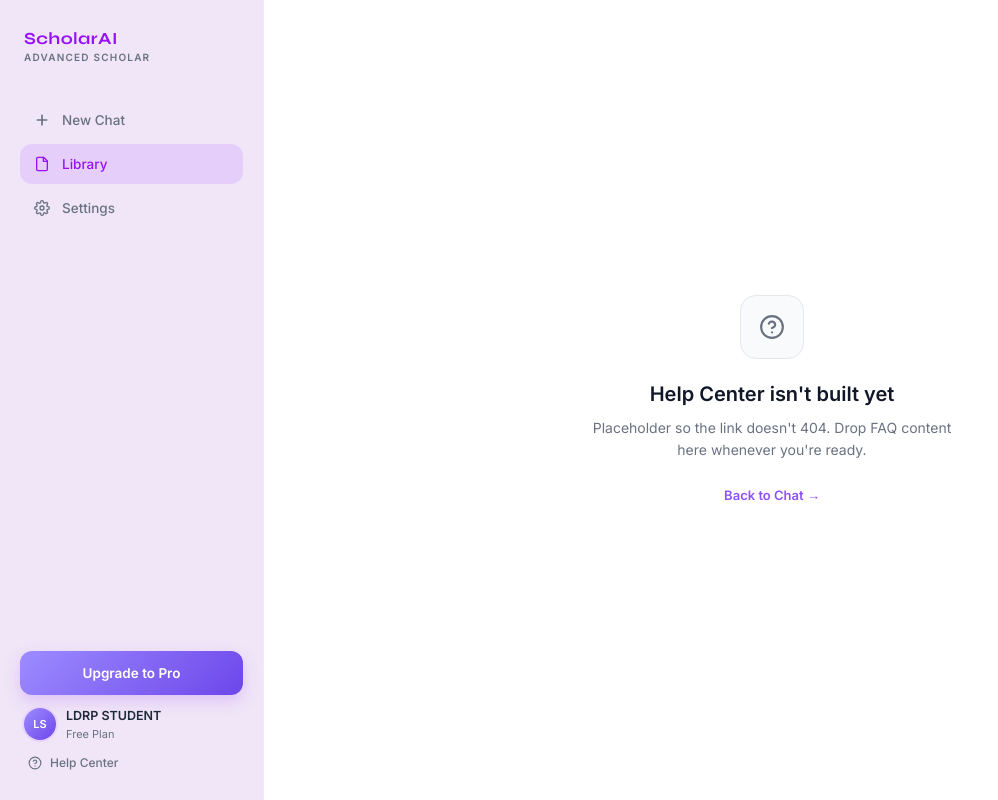
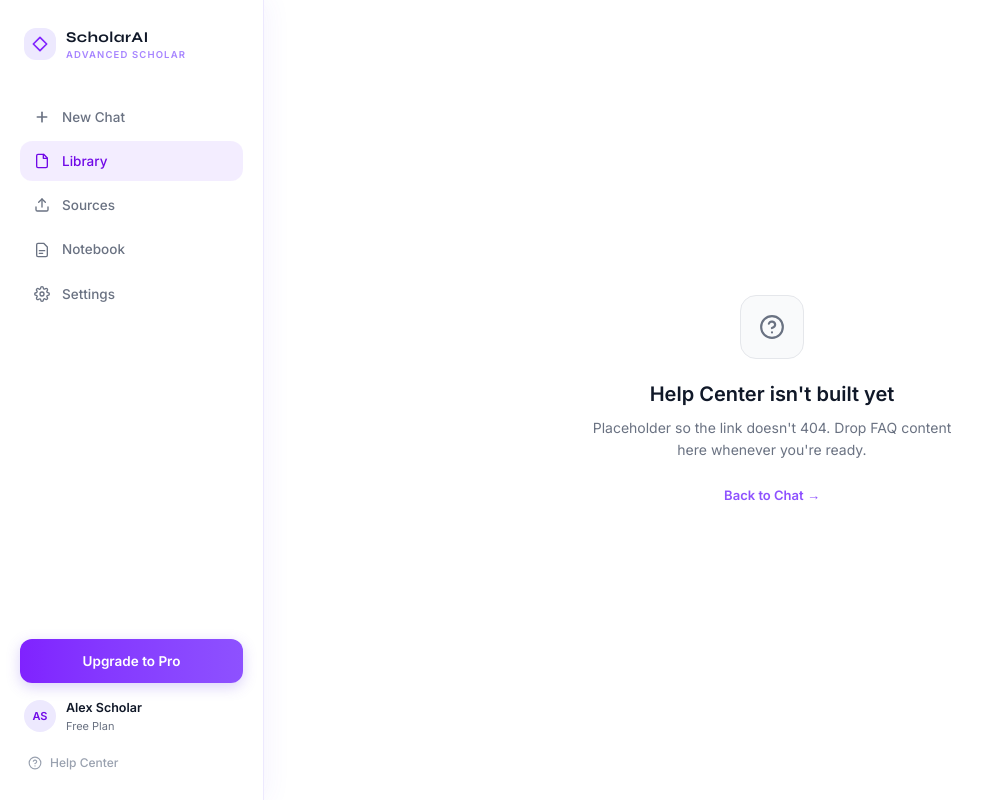
Before and after one commit to ayushgoswami12/pdfAns, a Next.js app in the folder rag-frontend/: page /help in a window 1280 px wide. Shown: the whole page, without its empty margins (0-998 px from the left). Built offline with nearby package versions, Linux system fonts and the light colour scheme.

Commit message:
version 2

```diff
--- a/rag-frontend/app/notebook/page.tsx
+++ b/rag-frontend/app/notebook/page.tsx
@@ -1,5 +1,7 @@
 // FILE: app/notebook/page.tsx
+
 "use client";
+
 
 import { useEffect, useState } from "react";
 import Link from "next/link";
@@ -20,7 +22,7 @@ export default function NotebookPage() {
   });
 
   useEffect(() => {
-    document.title = "Notebook · ScholarAI";
+    document.title = " Notebook · ScholarAI ";
   }, []);
 
   // Self-running demo loop so the animation is visible on load without
@@ -50,7 +52,7 @@ export default function NotebookPage() {
 
   return (
     <div className="flex h-[100dvh] w-full overflow-hidden bg-white text-gray-900 antialiased">
-      <Sidebar active="library" isOpen={isSidebarOpen} onClose={() => setIsSidebarOpen(false)} />
+      <Sidebar active="notebook" isOpen={isSidebarOpen} onClose={() => setIsSidebarOpen(false)} />
 
       <main className="flex-1 flex flex-col min-w-0">
         <TopBar mode="global" activeTab="notebook" onOpenSidebar={() => setIsSidebarOpen(true)} />
--- a/rag-frontend/app/sources/page.tsx
+++ b/rag-frontend/app/sources/page.tsx
@@ -106,7 +106,7 @@ export default function SourcesPage() {
 
   return (
     <div className="flex h-[100dvh] w-full overflow-hidden bg-white text-gray-900 antialiased">
-      <Sidebar active="library" isOpen={isSidebarOpen} onClose={() => setIsSidebarOpen(false)} />
+      <Sidebar active="sources" isOpen={isSidebarOpen} onClose={() => setIsSidebarOpen(false)} />
 
       <main className="flex-1 flex flex-col min-w-0">
         <TopBar mode="global" activeTab="sources" onOpenSidebar={() => setIsSidebarOpen(true)} />
--- a/rag-frontend/components/Sidebar.tsx
+++ b/rag-frontend/components/Sidebar.tsx
@@ -6,12 +6,14 @@ import {
   IconDiamond,
   IconPlus,
   IconFile,
+  IconUpload,
+  IconNotepad,
   IconMessage,
   IconSettings,
   IconClose,
   IconHelp,
+  IconTrash,
 } from "./icons";
-import { ACCENT_GRADIENT, PANEL_BTN } from "@/lib/theme";
 
 export interface HistoryItem {
   id: string | number;
@@ -19,22 +21,12 @@ export interface HistoryItem {
 }
 
 interface SidebarProps {
-  /** Which top-level nav item is highlighted. The Sources view lives under
-   *  "Library" in these mockups — there's no separate sidebar entry for it. */
-  active: "new-chat" | "library" | "settings";
-  /** Only the Chat page mockup shows a "Recent History" list — Sources and
-   *  Library leave it out. Pass true to render it. */
+  active: "new-chat" | "library" | "sources" | "notebook" | "settings";
   showRecentHistory?: boolean;
   historyItems?: HistoryItem[];
   activeHistoryId?: string | number | null;
   onSelectHistory?: (id: string | number) => void;
-  /** When on the chat page itself, clicking "New Chat" needs to reset
-   *  local state directly — navigating to /chat is a no-op if you're
-   *  already there, and even from elsewhere it would just have the
-   *  session-restore effect on the chat page immediately reload the
-   *  last conversation from localStorage, undoing "new chat" instantly.
-   *  Pass this from the chat page; other pages can leave it out and
-   *  just navigate + rely on the localStorage clear below. */
+  onDeleteHistory?: (id: string | number) => void;
   onNewChat?: () => void;
   isOpen?: boolean;
   onClose?: () => void;
@@ -43,14 +35,12 @@ interface SidebarProps {
 // Must match the key used in app/chat/page.tsx's session-restore effect.
 const LAST_SESSION_KEY = "scholarai:lastSessionId";
 
-/**
- * NOTE on the footer: the Sources and Library screenshots show a
- * name/plan chip ("Alex Scholar" / "User Profile · Free Plan"), while the
- * Chat screenshot swaps that for a "Help Center" link instead. Rather than
- * have the footer change shape page-to-page, this merges both — profile
- * chip on top, Help Center underneath — consistently everywhere. Flag it
- * if you'd rather match each screenshot exactly.
- */
+// Light theme: Inactive is cool gray, hover is soft purple, Active is bold violet
+const NAV_LINK =
+  "flex items-center gap-3 px-3.5 py-2.5 rounded-xl text-[13.5px] font-medium transition-all duration-200";
+const NAV_ACTIVE = "bg-violet-500/10 text-violet-700 font-bold";
+const NAV_INACTIVE = "text-gray-500 hover:text-violet-700 hover:bg-violet-50";
+
 export default function Sidebar({
   active,
   showRecentHistory = false,
@@ -58,27 +48,32 @@ export default function Sidebar({
   onNewChat,
   activeHistoryId = null,
   onSelectHistory,
+  onDeleteHistory,
   isOpen = false,
   onClose,
 }: SidebarProps) {
   return (
     <aside
-      className={`fixed md:relative top-0 left-0 h-full z-50 w-[85%] max-w-[280px] md:max-w-none md:w-[264px] flex flex-col shrink-0 px-5 py-7 bg-purple-800/10 backdrop-blur-xl border-r border-purple-100 transition-transform duration-400 ease-[cubic-bezier(0.16,1,0.3,1)] ${
+      className={`fixed md:relative top-0 left-0 h-full z-50 w-[85%] max-w-[280px] md:max-w-none md:w-[264px] flex flex-col shrink-0 px-5 py-7 bg-white/90 backdrop-blur-xl border-r border-violet-100 shadow-[4px_0_24px_rgba(109,70,234,0.06)] transition-transform duration-400 ease-[cubic-bezier(0.16,1,0.3,1)] ${
         isOpen ? "translate-x-0" : "-translate-x-full md:translate-x-0"
       }`}
     >
       <div className="flex items-center justify-between mb-9 pl-1">
-        {/* Updated to Link to act as a clickable home button */}
-        <Link href="/" className="flex flex-col leading-tight select-none hover:opacity-70 transition-opacity cursor-pointer">
-          <span className="font-brand text-[17px] font-bold tracking-wide text-purple-600">ScholarAI</span>
-          <span className="text-[10px] font-semibold text-gray-500 tracking-[0.12em] uppercase mt-0.5">
+        <Link href="/" className="flex items-center gap-2.5 select-none hover:opacity-70 transition-opacity">
+          <div className="w-8 h-8 rounded-xl bg-violet-100 flex items-center justify-center shrink-0">
+            <IconDiamond width={16} height={16} className="text-violet-600" />
+          </div>
+          <div className="flex flex-col leading-tight">
+            <span className="font-brand text-[15px] font-bold tracking-wide text-gray-900">ScholarAI</span>
+            <span className="text-[9.5px] font-bold text-violet-400 tracking-[0.12em] uppercase mt-0.5">
               Advanced Scholar
             </span>
+          </div>
         </Link>
         {onClose && (
           <button
             onClick={onClose}
-            className="md:hidden w-8 h-8 rounded-lg bg-purple-50 border border-purple-100 text-purple-500 hover:text-purple-700 flex items-center justify-center"
+            className="md:hidden w-8 h-8 rounded-lg bg-gray-50 border border-gray-200 text-gray-500 hover:text-violet-600 flex items-center justify-center transition-colors"
           >
             <IconClose />
           </button>
@@ -92,28 +87,24 @@ export default function Sidebar({
             if (typeof window !== "undefined") localStorage.removeItem(LAST_SESSION_KEY);
             onNewChat?.();
           }}
-          className={`flex items-center gap-3 px-3.5 py-2.5 rounded-xl text-[13.5px] font-medium transition-colors ${
-            active === "new-chat" ? "bg-purple-500/15 text-purple-600" : "text-gray-500 hover:text-purple-600 hover:bg-purple-50"
-          }`}
+          className={`${NAV_LINK} ${active === "new-chat" ? NAV_ACTIVE : NAV_INACTIVE}`}
         >
           <IconPlus width={16} height={16} />
           New Chat
         </Link>
-        <Link
-          href="/library"
-          className={`flex items-center gap-3 px-3.5 py-2.5 rounded-xl text-[13.5px] font-medium transition-colors ${
-            active === "library" ? "bg-purple-500/15 text-purple-600" : "text-gray-500 hover:text-purple-600 hover:bg-purple-50"
-          }`}
-        >
+        <Link href="/library" className={`${NAV_LINK} ${active === "library" ? NAV_ACTIVE : NAV_INACTIVE}`}>
           <IconFile width={16} height={16} />
           Library
         </Link>
-        <Link
-          href="/settings"
-          className={`flex items-center gap-3 px-3.5 py-2.5 rounded-xl text-[13.5px] font-medium transition-colors ${
-            active === "settings" ? "bg-purple-500/15 text-purple-600" : "text-gray-500 hover:text-purple-600 hover:bg-purple-50"
-          }`}
-        >
+        <Link href="/sources" className={`${NAV_LINK} ${active === "sources" ? NAV_ACTIVE : NAV_INACTIVE}`}>
+          <IconUpload width={16} height={16} />
+          Sources
+        </Link>
+        <Link href="/notebook" className={`${NAV_LINK} ${active === "notebook" ? NAV_ACTIVE : NAV_INACTIVE}`}>
+          <IconNotepad width={16} height={16} />
+          Notebook
+        </Link>
+        <Link href="/settings" className={`${NAV_LINK} ${active === "settings" ? NAV_ACTIVE : NAV_INACTIVE}`}>
           <IconSettings width={16} height={16} />
           Settings
         </Link>
@@ -121,55 +112,61 @@ export default function Sidebar({
 
       {showRecentHistory && (
         <div className="flex-1 overflow-y-auto custom-scrollbar -mx-1 px-1">
-          <p className="text-[10.5px] font-bold tracking-[0.12em] uppercase mb-2.5 text-gray-500 pl-2.5">
+          <p className="text-[10.5px] font-bold tracking-[0.12em] uppercase mb-2.5 text-gray-400 pl-2.5">
             Recent History
           </p>
           <div className="space-y-1">
             {historyItems.map((item) => {
               const isActive = activeHistoryId === item.id;
               return (
+                <div key={item.id} className="group relative">
                   <button
-                  key={item.id}
                     onClick={() => onSelectHistory?.(item.id)}
-                  className={`w-full flex items-center gap-2.5 px-3.5 py-2.5 rounded-xl text-left transition-colors ${
-                    isActive ? "bg-purple-500/15 text-purple-600" : "text-gray-500 hover:text-purple-600 hover:bg-purple-50"
+                    className={`w-full flex items-center gap-2.5 pl-3.5 pr-9 py-2.5 rounded-xl text-left transition-all duration-200 ${
+                      isActive ? NAV_ACTIVE : NAV_INACTIVE
                     }`}
                   >
                     <IconMessage width={14} height={14} className="shrink-0" />
                     <span className="truncate text-[13.5px] font-medium">{item.title}</span>
                   </button>
+                  {onDeleteHistory && (
+                    <button
+                      onClick={(e) => {
+                        e.stopPropagation();
+                        onDeleteHistory(item.id);
+                      }}
+                      aria-label={`Delete "${item.title}"`}
+                      className={`absolute right-2 top-1/2 -translate-y-1/2 w-6 h-6 rounded-lg flex items-center justify-center opacity-0 group-hover:opacity-100 transition-all duration-200 ${
+                        isActive ? "text-violet-500 hover:text-red-500 hover:bg-red-50" : "text-gray-400 hover:text-red-500 hover:bg-red-50"
+                      }`}
+                    >
+                      <IconTrash width={13} height={13} />
+                    </button>
+                  )}
+                </div>
               );
             })}
           </div>
         </div>
       )}
-
       {!showRecentHistory && <div className="flex-1" />}
 
       <div className="mt-6 flex flex-col gap-3">
-        <button
-          className="w-full py-3 rounded-xl text-white text-[13.5px] font-bold shadow-[0_6px_16px_rgba(168,85,247,0.25)] hover:shadow-[0_8px_20px_rgba(168,85,247,0.4)] transition-shadow"
-          style={{ background: ACCENT_GRADIENT }}
-        >
+        <button className="w-full py-3 rounded-xl bg-gradient-to-r from-violet-600 to-violet-500 text-white text-[13.5px] font-bold shadow-[0_4px_14px_rgba(109,70,234,0.25)] hover:shadow-[0_6px_20px_rgba(109,70,234,0.4)] hover:-translate-y-0.5 transition-all duration-200">
           Upgrade to Pro
         </button>
-
-        <div className="flex items-center gap-2.5 px-1">
-          <div
-            className="w-8 h-8 rounded-full flex items-center justify-center text-white text-[11px] font-bold shrink-0 ring-2 ring-purple-200"
-            style={{ background: ACCENT_GRADIENT }}
-          >
-            LS
+        <div className="flex items-center gap-2.5 px-1 mt-1">
+          <div className="w-8 h-8 rounded-full flex items-center justify-center bg-violet-100 text-violet-700 text-[11px] font-bold shrink-0">
+            AS
           </div>
           <div className="flex-1 min-w-0">
-            <p className="text-[12.5px] font-semibold text-gray-800 truncate m-0">LDRP STUDENT</p>
+            <p className="text-[12.5px] font-semibold text-gray-900 truncate m-0">Alex Scholar</p>
             <p className="text-[11px] text-gray-500 m-0">Free Plan</p>
           </div>
         </div>
-
         <Link
           href="/help"
-          className="flex items-center gap-2 px-2 text-[12px] font-medium text-gray-500 hover:text-gray-700 transition-colors"
+          className="flex items-center gap-2 px-2 pt-2 text-[12px] font-medium text-gray-400 hover:text-violet-600 transition-colors"
         >
           <IconHelp width={14} height={14} />
           Help Center
--- a/rag-frontend/components/TopBar.tsx
+++ b/rag-frontend/components/TopBar.tsx
@@ -17,7 +17,7 @@ interface TopBarProps {
 
 const TABS: { id: Tab; label: string; href: string }[] = [
   { id: "sources", label: "Sources", href: "/sources" },
-  { id: "notebook", label: "Notebook", href: "/notebook" },
+  // { id: "notebook", label: "Notebook", href: "/notebook" },
   { id: "history", label: "Current Chat", href: "/chat" },
 ];
 
```
Also changed, not shown: rag-frontend/app/chat/page.tsx (+83 -3 lines), rag-frontend/app/library/page.tsx (+22 -2 lines). Lines whose indentation alone changed are shown as unchanged.
